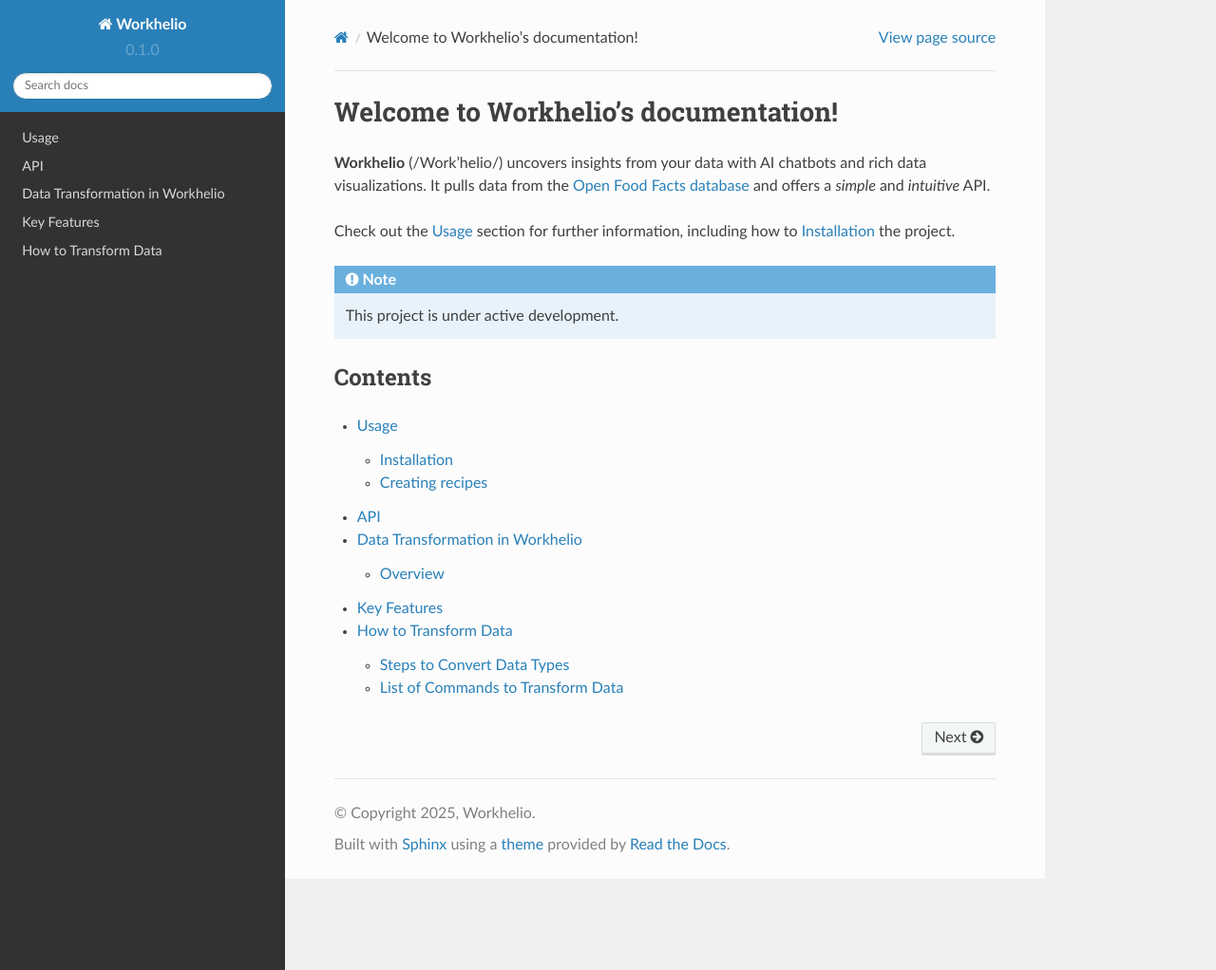
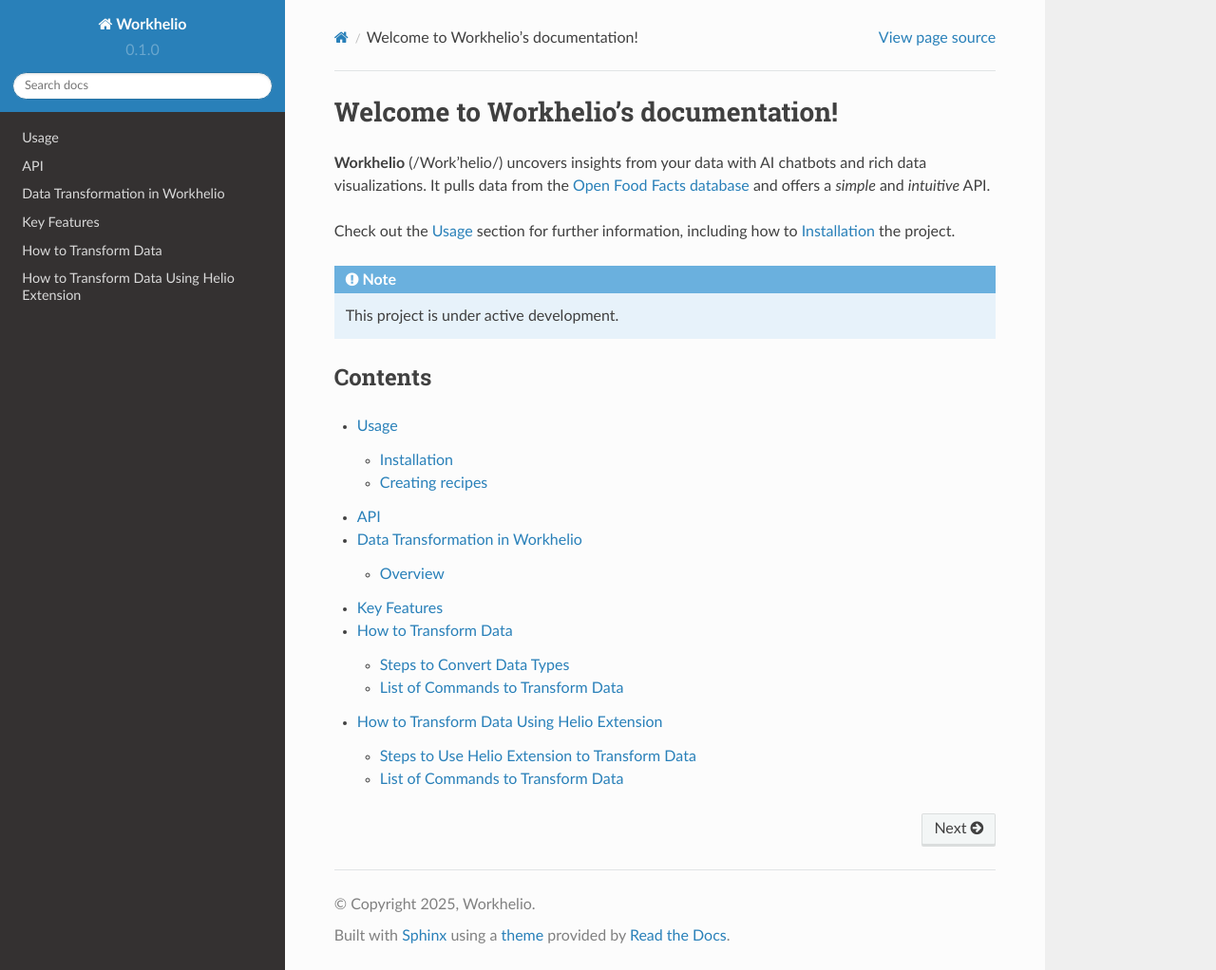
Before and after one commit to workhelio/workhelio, a Sphinx documentation site: the page built from docs/source/index.rst, in a window 1280 px wide and 1022 px high. Shown: the whole window at 95% size. Built offline with Sphinx 7.4.7 and the Read the Docs theme 2.0.0, drawn with Linux system fonts in a browser that asks for light colours.

Commit message:
Update index.rst
Updated index page

```diff
--- a/docs/source/index.rst
+++ b/docs/source/index.rst
@@ -22,3 +22,4 @@ Contents
    api
    data_transformation
    how_to_transform_data
+   data_transform_with_helio
```
